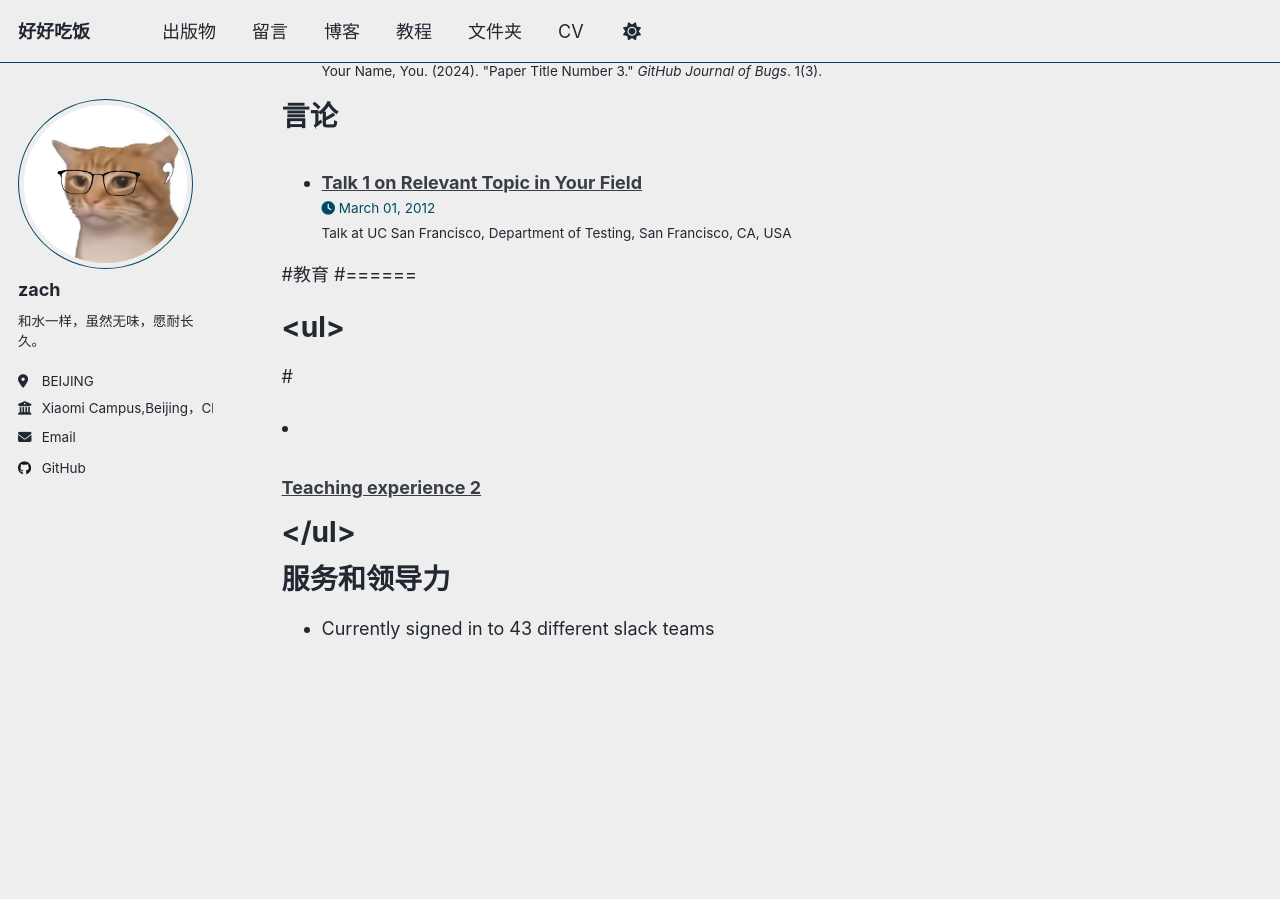
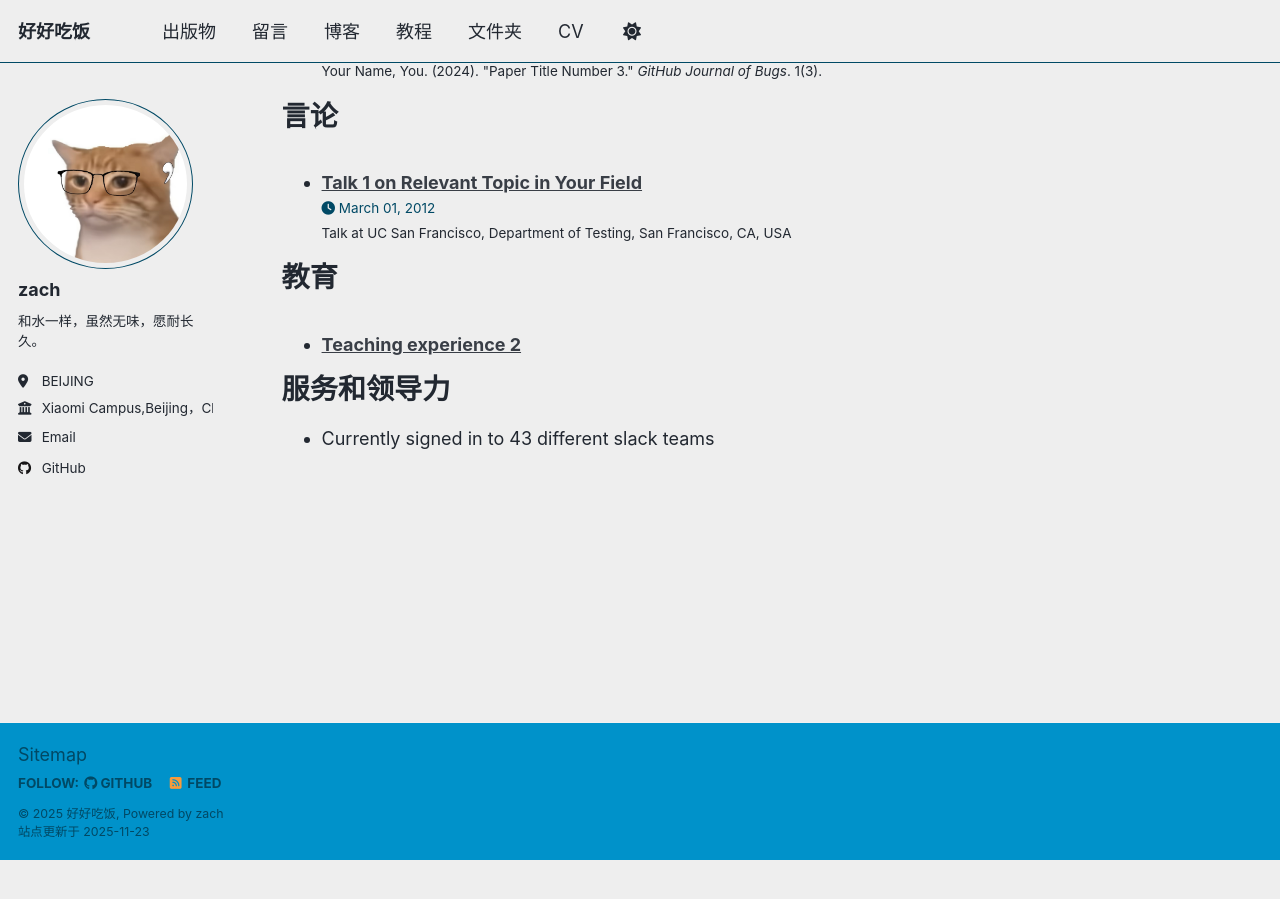
Before and after one commit to zach1219/zach1219.github.io, a Jekyll site: the page built from _pages/cv.md, in a window 1280 px wide and 900 px high, scrolled down 541 px. Built offline with Jekyll 4.4.1, drawn with Linux system fonts in a browser that asks for light colours; a script that is not in the unit is left out; after the commit the page ends 1401 px from its top, so only the background shows below that.

Commit message:
Update cv.md

```diff
--- a/_pages/cv.md
+++ b/_pages/cv.md
@@ -37,11 +37,11 @@ redirect_from:
     {% include archive-single-talk-cv.html  %}
   {% endfor %}</ul>
 
-#教育
-#======
-#  <ul>{% for post in site.teaching reversed %}
-#    {% include archive-single-cv.html %}
-#  {% endfor %}</ul>
+教育
+======
+ <ul>{% for post in site.teaching reversed %}
+    {% include archive-single-cv.html %}
+  {% endfor %}</ul>
 
 服务和领导力
 ======
```
